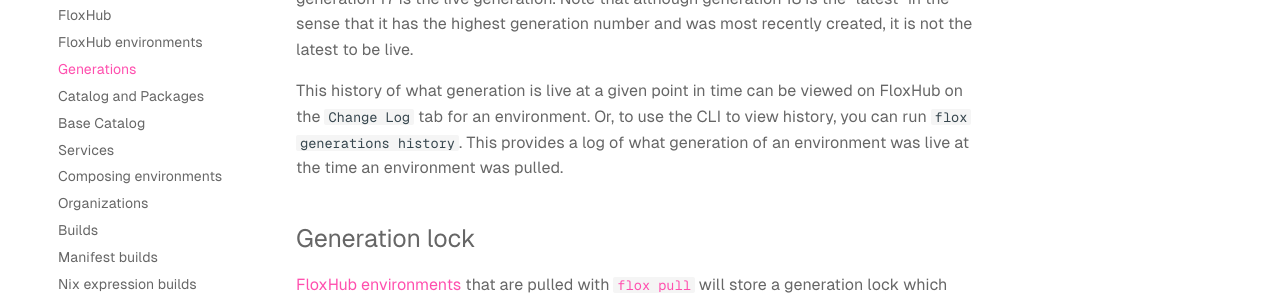
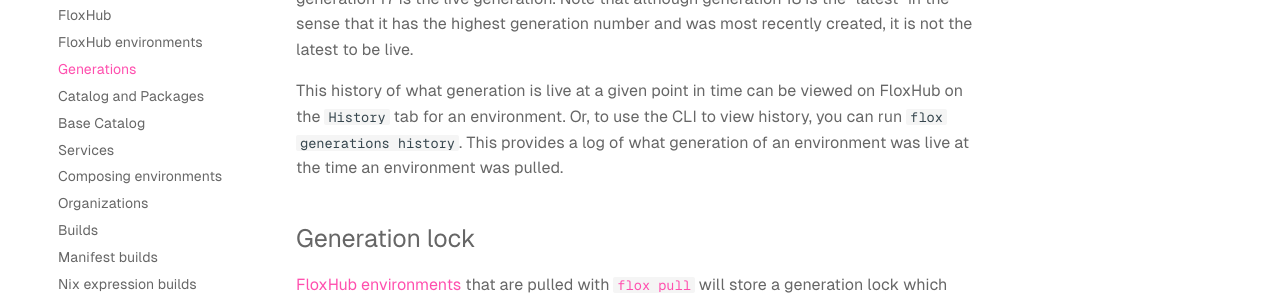
Before and after one commit to flox/floxdocs, an MkDocs documentation site: the page built from docs/concepts/generations.md, in a window 1280 px wide and 900 px high, scrolled down 1042 px. Shown: the part 387-687 px from the top of the window. Built offline with MkDocs 1.6.1 and Material for MkDocs 9.7.7, drawn with Linux system fonts in a browser that asks for light colours; plug-ins that fetch from the network failed and are left out; comment, search, counter and statistics services are not loaded.

Commit message:
docs: Change Log -> History
We've renamed the `Change Log` tab on FloxHub to `History`

```diff
--- a/docs/concepts/generations.md
+++ b/docs/concepts/generations.md
@@ -65,7 +65,7 @@
 be live.
 
 This history of what generation is live at a given point in time can be
-viewed on FloxHub on the `Change Log` tab for an environment.
+viewed on FloxHub on the `History` tab for an environment.
 Or, to use the CLI to view history, you can run `flox generations history`.
 This provides a log of what generation of an environment was live at the time
 an environment was pulled.
```
Also changed, not shown: docs/concepts/floxhub.md (+1 -1 lines).
